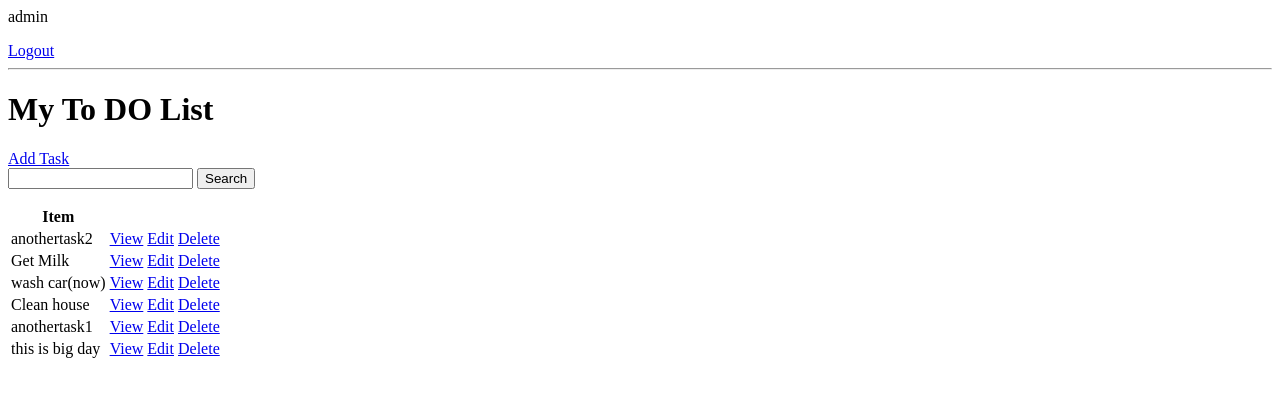
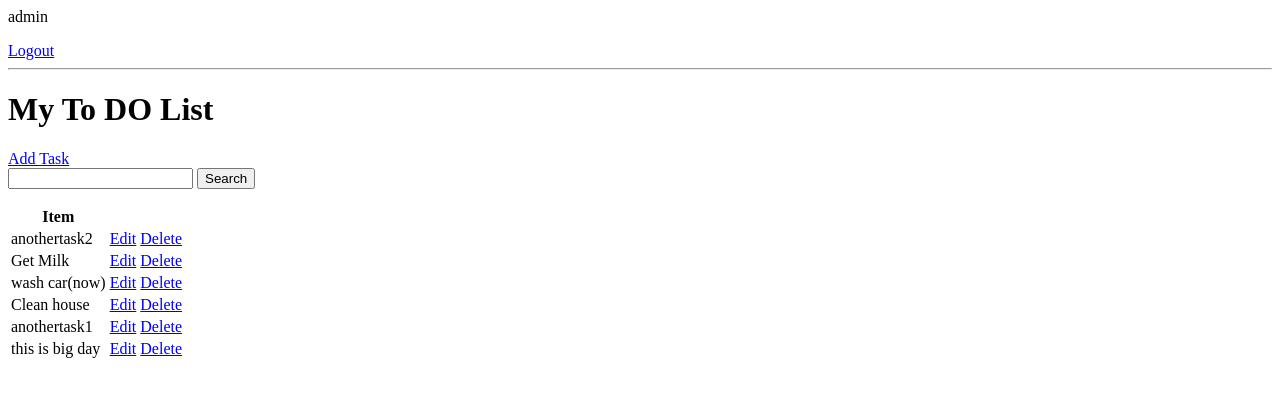
Before and after one commit to Gavriil1/CI_PP4_TD, a Django app: page / in a window 1280 px wide. Shown: the top 397 px of the page. Run offline with Django 4.2, Linux system fonts and the light colour scheme; a user stored in the database is signed in; data comes from the database, SQL or seed files in the repository.

Commit message:
starting buidling main.html form as a template for all other pages

```diff
--- a/todo_list/base/templates/base/task_list.html
+++ b/todo_list/base/templates/base/task_list.html
@@ -23,7 +23,7 @@
     {% for task in tasks %}
     <tr>
         <td>{{task.title}}</td>
-        <td><a href="{% url 'task' task.id %}">View</a></td>
+        <!-- <td><a href="{% url 'task' task.id %}">View</a></td> -->
         <td><a href="{% url 'task-update' task.id %}">Edit</a></td>
         <td><a href="{% url 'task-delete' task.id %} ">Delete</a></td>
     </tr>
```
Also changed, not shown: todo_list/base/templates/base/main.html (added).
